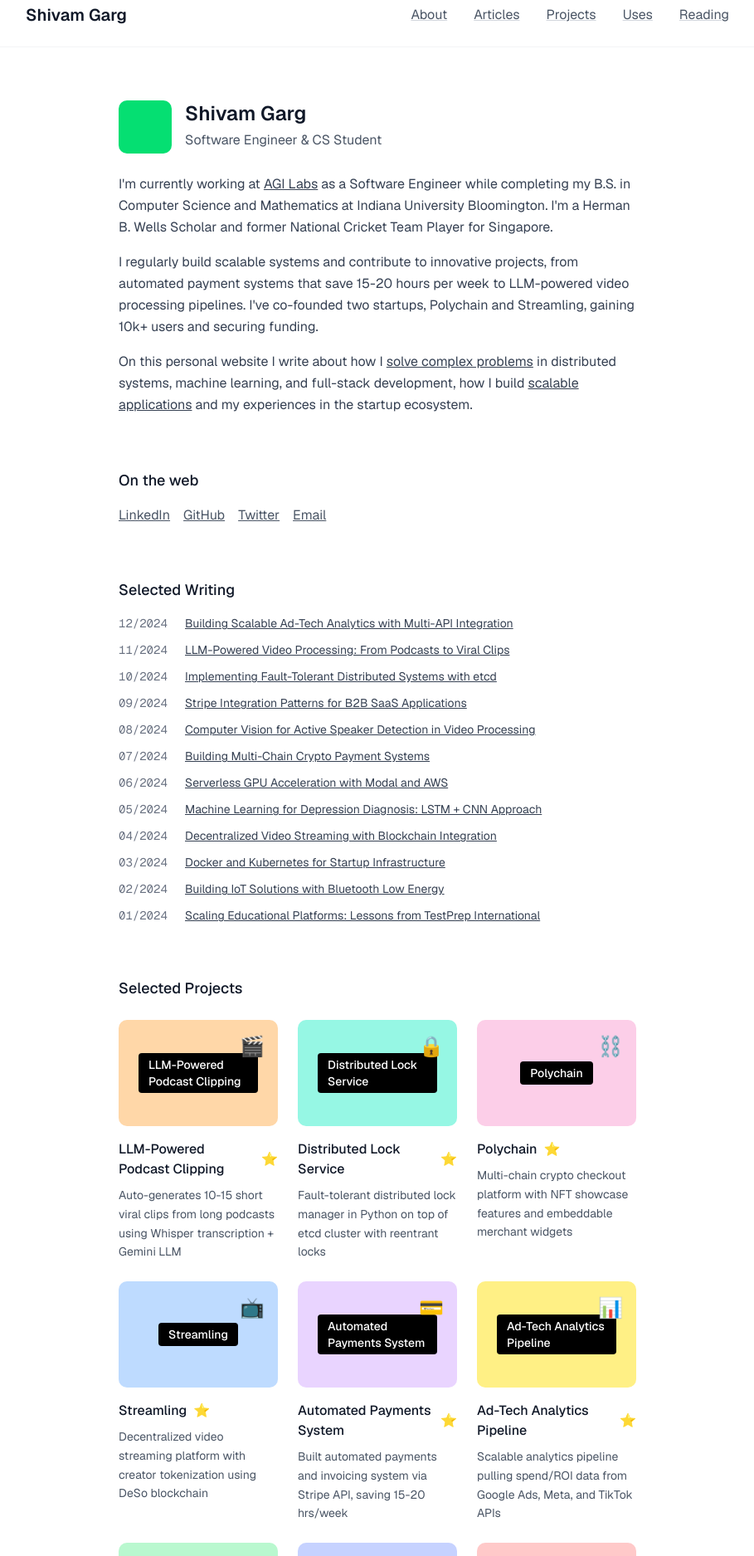
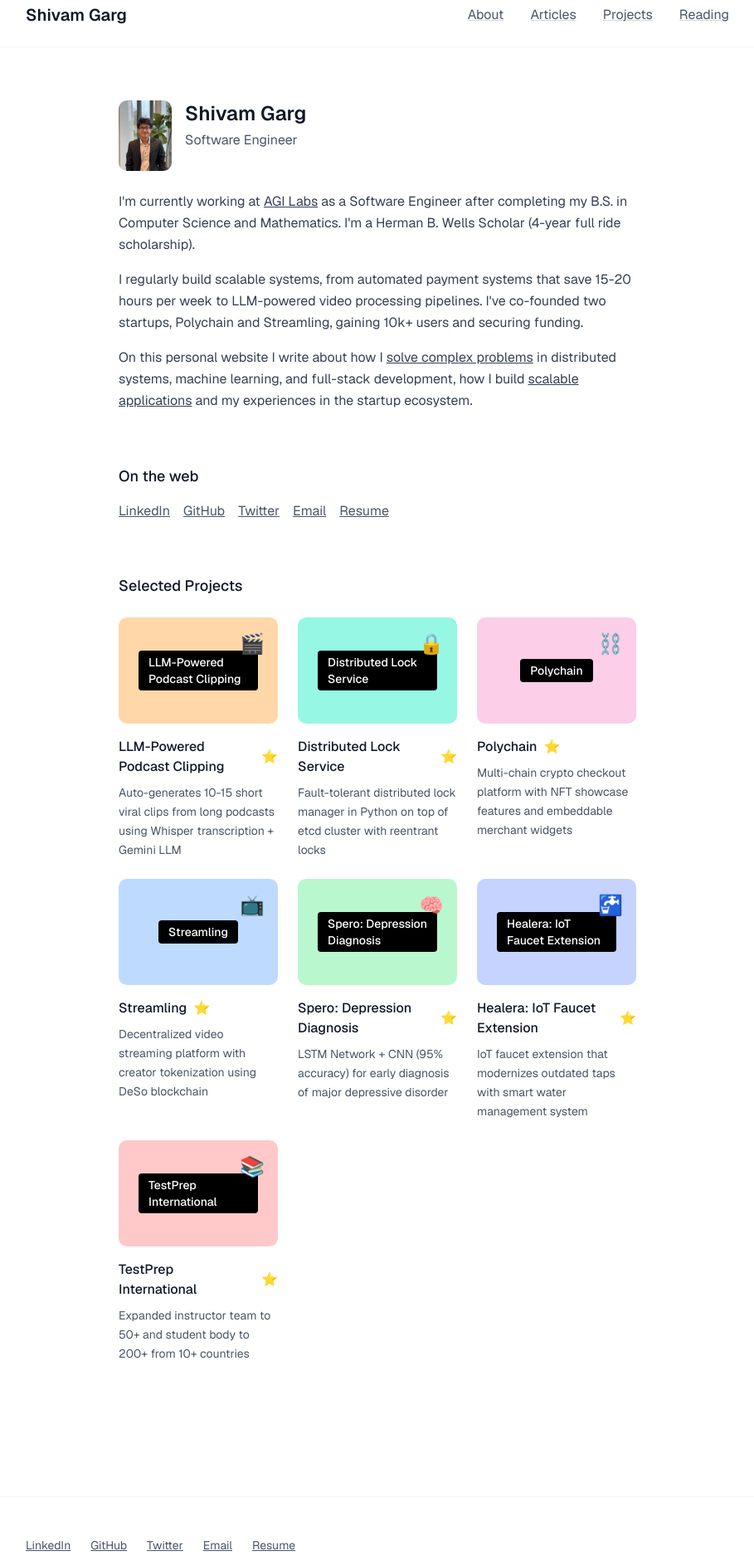
Before and after one commit to 22shivam/personal-website-redesign, a Next.js app: page / in a window 1280 px wide. Shown: the part 20-1895 px from the top of the page at 83% size, without its empty margins (185-1094 px from the left). Built offline with nearby package versions, Linux system fonts and the light colour scheme.

Commit message:
changed some things

```diff
--- a/app/about/page.tsx
+++ b/app/about/page.tsx
@@ -1,6 +1,8 @@
 import { Navigation } from "@/components/navigation"
 import { Footer } from "@/components/footer"
+import { AboutSection } from "@/components/about-section"
 import Link from "next/link"
+import Image from "next/image"
 
 export default function AboutPage() {
   return (
@@ -10,45 +12,17 @@ export default function AboutPage() {
       <main className="max-w-2xl mx-auto px-6 py-16">
         <div className="space-y-12">
           <div className="flex items-start gap-6">
-            <div className="w-16 h-16 bg-green-400 rounded-lg flex-shrink-0"></div>
+            <Image className="rounded-lg" src="/chosen.jpeg" alt="Shivam Garg" width={64} height={64} />
+            {/* <div className="w-16 h-16 bg-green-400 rounded-lg flex-shrink-0"></div> */}
             <div className="space-y-2">
-              <h1 className="text-2xl font-semibold text-gray-900">Stefan Zweifel</h1>
-              <p className="text-gray-600">Fullstack Developer</p>
+              <h1 className="text-2xl font-semibold text-gray-900">Shivam Garg</h1>
+              <p className="text-gray-600">Software Engineer</p>
             </div>
           </div>
 
-          <div className="space-y-6 text-gray-700 leading-relaxed">
-            <p>
-              I'm working at{" "}
-              <Link href="#" className="underline hover:text-gray-900">
-                Trenda
-              </Link>{" "}
-              as a senior fullstack developer, bringing over 15 years of experience building applications with PHP,
-              Laravel, Livewire, Tailwind CSS and Vue.js to help drive their product forward.
-            </p>
+          <AboutSection />
 
-            <p>
-              I regularly contribute to the open source community by writing guides on how to automate tasks or by
-              releasing PHP packages to solve a particular problem.
-            </p>
-
-            <p>
-              On this personal website I write about how I{" "}
-              <Link href="#" className="underline hover:text-gray-900">
-                solve problems
-              </Link>{" "}
-              in my personal or professional projects, how I set up{" "}
-              <Link href="#" className="underline hover:text-gray-900">
-                my favourite
-              </Link>{" "}
-              <Link href="#" className="underline hover:text-gray-900">
-                apps
-              </Link>{" "}
-              or on how to apply minimalism to the digital world.
-            </p>
-          </div>
-
-          <div className="space-y-4">
+          {/* <div className="space-y-4">
             <h2 className="text-lg font-medium text-gray-900">On the web</h2>
             <div className="flex flex-wrap gap-6">
               <Link href="#" className="text-gray-600 hover:text-gray-900 underline">
@@ -64,7 +38,7 @@ export default function AboutPage() {
                 Email
               </Link>
             </div>
-          </div>
+          </div> */}
         </div>
       </main>
 
--- a/app/page.tsx
+++ b/app/page.tsx
@@ -1,95 +1,23 @@
 import { ProjectCard } from "@/components/project-card"
 import { Navigation } from "@/components/navigation"
 import { Footer } from "@/components/footer"
-
-const projects = [
-  {
-    id: "llm-podcast-clipping",
-    title: "LLM-Powered Podcast Clipping",
-    description: "Auto-generates 10-15 short viral clips from long podcasts using Whisper transcription + Gemini LLM",
-    color: "bg-orange-200",
-    icon: "🎬",
-    starred: true,
-  },
-  {
-    id: "distributed-lock-service",
-    title: "Distributed Lock Service",
-    description: "Fault-tolerant distributed lock manager in Python on top of etcd cluster with reentrant locks",
-    color: "bg-teal-200",
-    icon: "🔒",
-    starred: true,
-  },
-  {
-    id: "polychain",
-    title: "Polychain",
-    description: "Multi-chain crypto checkout platform with NFT showcase features and embeddable merchant widgets",
-    color: "bg-pink-200",
-    icon: "⛓️",
-    starred: true,
-  },
-  {
-    id: "streamling",
-    title: "Streamling",
-    description: "Decentralized video streaming platform with creator tokenization using DeSo blockchain",
-    color: "bg-blue-200",
-    icon: "📺",
-    starred: true,
-  },
-  {
-    id: "agi-labs-payments",
-    title: "Automated Payments System",
-    description: "Built automated payments and invoicing system via Stripe API, saving 15-20 hrs/week",
-    color: "bg-purple-200",
-    icon: "💳",
-    starred: true,
-  },
-  {
-    id: "ad-tech-analytics",
-    title: "Ad-Tech Analytics Pipeline",
-    description: "Scalable analytics pipeline pulling spend/ROI data from Google Ads, Meta, and TikTok APIs",
-    color: "bg-yellow-200",
-    icon: "📊",
-    starred: true,
-  },
-  {
-    id: "spero-ml",
-    title: "Spero: Depression Diagnosis",
-    description: "LSTM Network + CNN (95% accuracy) for early diagnosis of major depressive disorder",
-    color: "bg-green-200",
-    icon: "🧠",
-    starred: true,
-  },
-  {
-    id: "healera-iot",
-    title: "Healera: IoT Faucet Extension",
-    description: "IoT faucet extension that modernizes outdated taps with smart water management system",
-    color: "bg-indigo-200",
-    icon: "🚰",
-    starred: true,
-  },
-  {
-    id: "testprep-international",
-    title: "TestPrep International",
-    description: "Expanded instructor team to 50+ and student body to 200+ from 10+ countries",
-    color: "bg-red-200",
-    icon: "📚",
-    starred: true,
-  },
-]
+import { AboutSection } from "@/components/about-section"
+import { projects } from "@/data/projects"
+import Image from "next/image"
 
 const selectedWriting = [
-  { date: "12/2024", title: "Building Scalable Ad-Tech Analytics with Multi-API Integration", url: "#" },
-  { date: "11/2024", title: "LLM-Powered Video Processing: From Podcasts to Viral Clips", url: "#" },
-  { date: "10/2024", title: "Implementing Fault-Tolerant Distributed Systems with etcd", url: "#" },
-  { date: "09/2024", title: "Stripe Integration Patterns for B2B SaaS Applications", url: "#" },
-  { date: "08/2024", title: "Computer Vision for Active Speaker Detection in Video Processing", url: "#" },
-  { date: "07/2024", title: "Building Multi-Chain Crypto Payment Systems", url: "#" },
-  { date: "06/2024", title: "Serverless GPU Acceleration with Modal and AWS", url: "#" },
-  { date: "05/2024", title: "Machine Learning for Depression Diagnosis: LSTM + CNN Approach", url: "#" },
-  { date: "04/2024", title: "Decentralized Video Streaming with Blockchain Integration", url: "#" },
-  { date: "03/2024", title: "Docker and Kubernetes for Startup Infrastructure", url: "#" },
-  { date: "02/2024", title: "Building IoT Solutions with Bluetooth Low Energy", url: "#" },
-  { date: "01/2024", title: "Scaling Educational Platforms: Lessons from TestPrep International", url: "#" },
+  // { date: "12/2024", title: "Building Scalable Ad-Tech Analytics with Multi-API Integration", url: "#" },
+  // { date: "11/2024", title: "LLM-Powered Video Processing: From Podcasts to Viral Clips", url: "#" },
+  // { date: "10/2024", title: "Implementing Fault-Tolerant Distributed Systems with etcd", url: "#" },
+  // { date: "09/2024", title: "Stripe Integration Patterns for B2B SaaS Applications", url: "#" },
+  // { date: "08/2024", title: "Computer Vision for Active Speaker Detection in Video Processing", url: "#" },
+  // { date: "07/2024", title: "Building Multi-Chain Crypto Payment Systems", url: "#" },
+  // { date: "06/2024", title: "Serverless GPU Acceleration with Modal and AWS", url: "#" },
+  // { date: "05/2024", title: "Machine Learning for Depression Diagnosis: LSTM + CNN Approach", url: "#" },
+  // { date: "04/2024", title: "Decentralized Video Streaming with Blockchain Integration", url: "#" },
+  // { date: "03/2024", title: "Docker and Kubernetes for Startup Infrastructure", url: "#" },
+  // { date: "02/2024", title: "Building IoT Solutions with Bluetooth Low Energy", url: "#" },
+  // { date: "01/2024", title: "Scaling Educational Platforms: Lessons from TestPrep International", url: "#" },
 ]
 
 export default function HomePage() {
@@ -100,62 +28,38 @@ export default function HomePage() {
       <main className="max-w-2xl mx-auto px-4 sm:px-6 py-8 sm:py-12 lg:py-16 space-y-8 sm:space-y-12 lg:space-y-16">
         <section className="space-y-4 sm:space-y-6">
           <div className="flex flex-col sm:flex-row sm:items-start gap-4">
-            <div className="w-16 h-16 sm:w-16 sm:h-16 bg-green-400 rounded-lg flex-shrink-0 mx-auto sm:mx-0"></div>
+          <Image className="rounded-lg" src="/chosen.jpeg" alt="Shivam Garg" width={64} height={64} />
             <div className="text-center sm:text-left">
               <h1 className="text-xl sm:text-2xl font-semibold text-gray-900 mb-1">Shivam Garg</h1>
-              <p className="text-sm sm:text-base text-gray-600">Software Engineer & CS Student</p>
+              <p className="text-sm sm:text-base text-gray-600">Software Engineer</p>
             </div>
           </div>
 
-          <div className="space-y-3 sm:space-y-4 text-sm sm:text-base text-gray-700 leading-relaxed">
-            <p>
-              I'm currently working at{" "}
-              <a href="#" className="underline">
-                AGI Labs
-              </a>{" "}
-              as a Software Engineer while completing my B.S. in Computer Science and Mathematics at Indiana University
-              Bloomington. I'm a Herman B. Wells Scholar and former National Cricket Team Player for Singapore.
-            </p>
-
-            <p>
-              I regularly build scalable systems and contribute to innovative projects, from automated payment systems
-              that save 15-20 hours per week to LLM-powered video processing pipelines. I've co-founded two startups,
-              Polychain and Streamling, gaining 10k+ users and securing funding.
-            </p>
-
-            <p>
-              On this personal website I write about how I{" "}
-              <a href="#" className="underline">
-                solve complex problems
-              </a>{" "}
-              in distributed systems, machine learning, and full-stack development, how I build{" "}
-              <a href="#" className="underline">
-                scalable applications
-              </a>{" "}
-              and my experiences in the startup ecosystem.
-            </p>
-          </div>
+          <AboutSection />
         </section>
 
         <section className="space-y-3 sm:space-y-4">
           <h2 className="text-base sm:text-lg font-medium text-gray-900">On the web</h2>
           <div className="flex flex-wrap gap-3 sm:gap-4 text-sm sm:text-base text-gray-600">
-            <a href="#" className="underline hover:text-gray-900">
+            <a href="https://www.linkedin.com/in/shivammgarg" className="underline hover:text-gray-900">
               LinkedIn
             </a>
-            <a href="#" className="underline hover:text-gray-900">
+            <a href="https://github.com/22shivam" className="underline hover:text-gray-900">
               GitHub
             </a>
-            <a href="#" className="underline hover:text-gray-900">
+            <a href="https://x.com/smgarg_" className="underline hover:text-gray-900">
               Twitter
             </a>
-            <a href="#" className="underline hover:text-gray-900">
+            <a href="mailto:shivamgarg2604@gmail.com" className="underline hover:text-gray-900">
               Email
+            </a>
+            <a href="/resume.pdf" className="underline hover:text-gray-900">
+              Resume
             </a>
           </div>
         </section>
 
-        <section className="space-y-3 sm:space-y-4">
+        {/* <section className="space-y-3 sm:space-y-4">
           <h2 className="text-base sm:text-lg font-medium text-gray-900">Selected Writing</h2>
           <div className="space-y-2 sm:space-y-3">
             {selectedWriting.map((article, index) => (
@@ -167,7 +71,7 @@ export default function HomePage() {
               </div>
             ))}
           </div>
-        </section>
+        </section> */}
 
         <section className="space-y-4 sm:space-y-6">
           <h2 className="text-base sm:text-lg font-medium text-gray-900">Selected Projects</h2>
--- a/app/projects/page.tsx
+++ b/app/projects/page.tsx
@@ -1,34 +1,8 @@
 import { Navigation } from "@/components/navigation"
 import { Footer } from "@/components/footer"
 import { ProjectCard } from "@/components/project-card"
+import { projects } from "@/data/projects"
 import Link from "next/link"
-
-const projects = [
-  {
-    id: "laravel-tfa-confirmation",
-    title: "laravel-tfa-confirmation",
-    description: "Protect sensitive routes or actions with a two-factor challenge",
-    color: "bg-orange-200",
-    icon: "🔒",
-    starred: true,
-  },
-  {
-    id: "laravel-backup-restore",
-    title: "laravel-backup-restore",
-    description: "A package to restore database backups made with spatie/laravel-backup.",
-    color: "bg-teal-200",
-    icon: "🔄",
-    starred: true,
-  },
-  {
-    id: "git-auto-commit-action",
-    title: "git-auto-commit-action",
-    description: "GitHub Action to automatically commit changed files back to the repository.",
-    color: "bg-pink-200",
-    icon: "🔗",
-    starred: true,
-  },
-]
 
 export default function ProjectsPage() {
   return (
@@ -40,7 +14,7 @@ export default function ProjectsPage() {
           <div className="space-y-6">
             <h1 className="text-3xl font-bold text-gray-900">Projects</h1>
 
-            <div className="space-y-4 text-gray-700 leading-relaxed">
+            {/* <div className="space-y-4 text-gray-700 leading-relaxed">
               <p>
                 As a developer I run into problems every day. Whenever possible, I try to publish my solutions as open
                 source software so others can benefit and build upon them.
@@ -82,7 +56,7 @@ export default function ProjectsPage() {
                 </Link>
                 .
               </p>
-            </div>
+            </div> */}
           </div>
 
           <div className="grid grid-cols-1 md:grid-cols-2 lg:grid-cols-3 gap-8 justify-items-center">
--- a/app/reading/page.tsx
+++ b/app/reading/page.tsx
@@ -13,11 +13,11 @@ export default function ReadingPage() {
           <div className="space-y-6 text-gray-700">
             <p>A collection of articles, books, and resources I find interesting and worth sharing.</p>
 
-            <div className="space-y-4">
+            {/* <div className="space-y-4">
               <h2 className="text-xl font-semibold text-gray-900">Currently Reading</h2>
               <p>• The Pragmatic Programmer</p>
               <p>• Clean Code</p>
-            </div>
+            </div> */}
           </div>
         </div>
       </main>
--- /dev/null
+++ b/components/about-section.tsx
@@ -0,0 +1,31 @@
+export function AboutSection() {
+  return (
+    <div className="space-y-3 sm:space-y-4 text-sm sm:text-base text-gray-700 leading-relaxed">
+      <p>
+        I'm currently working at{" "}
+        <a href="#" className="underline">
+          AGI Labs
+        </a>{" "}
+        as a Software Engineer after completing my B.S. in Computer Science and Mathematics. I'm a Herman B. Wells Scholar (4-year full ride scholarship).
+      </p>
+
+      <p>
+        I regularly build scalable systems, from automated payment systems
+        that save 15-20 hours per week to LLM-powered video processing pipelines. I've co-founded two startups,
+        Polychain and Streamling, gaining 10k+ users and securing funding.
+      </p>
+
+      <p>
+        On this personal website I write about how I{" "}
+        <a href="#" className="underline">
+          solve complex problems
+        </a>{" "}
+        in distributed systems, machine learning, and full-stack development, how I build{" "}
+        <a href="#" className="underline">
+          scalable applications
+        </a>{" "}
+        and my experiences in the startup ecosystem.
+      </p>
+    </div>
+  )
+}
--- a/components/footer.tsx
+++ b/components/footer.tsx
@@ -6,7 +6,7 @@ export function Footer() {
       <div className="max-w-4xl mx-auto px-6 py-12">
         <div className="space-y-6">
           <div className="flex flex-wrap gap-6 text-sm">
-            <Link href="#" className="text-gray-600 hover:text-gray-900 underline">
+            {/* <Link href="#" className="text-gray-600 hover:text-gray-900 underline">
               Mastodon
             </Link>
             <Link href="#" className="text-gray-600 hover:text-gray-900 underline">
@@ -17,10 +17,25 @@ export function Footer() {
             </Link>
             <Link href="#" className="text-gray-600 hover:text-gray-900 underline">
               Email
+            </Link> */}
+            <Link href="https://www.linkedin.com/in/shivammgarg" className="text-gray-600 hover:text-gray-900 underline">
+              LinkedIn
+            </Link>
+            <Link href="https://github.com/22shivam" className="text-gray-600 hover:text-gray-900 underline">
+              GitHub
+            </Link>
+            <Link href="https://x.com/smgarg_" className="text-gray-600 hover:text-gray-900 underline">
+              Twitter
+            </Link>
+            <Link href="mailto:shivamgarg2604@gmail.com" className="text-gray-600 hover:text-gray-900 underline">
+              Email
+            </Link>
+            <Link href="/resume.pdf" className="text-gray-600 hover:text-gray-900 underline">
+              Resume
             </Link>
           </div>
 
-          <div className="flex flex-wrap gap-6 text-sm">
+          {/* <div className="flex flex-wrap gap-6 text-sm">
             <Link href="#" className="text-gray-600 hover:text-gray-900 underline">
               RSS
             </Link>
@@ -42,9 +57,9 @@ export function Footer() {
             <Link href="#" className="text-gray-600 hover:text-gray-900 underline">
               Subscribe
             </Link>
-          </div>
+          </div> */}
 
-          <div className="text-sm text-gray-500">© 2012 - 2025 Stefan Zweifel</div>
+          <div className="text-sm text-gray-500">© 2025 Shivam Garg</div>
         </div>
       </div>
     </footer>
--- a/components/navigation.tsx
+++ b/components/navigation.tsx
@@ -28,12 +28,12 @@ export function Navigation() {
             >
               Projects
             </Link>
-            <Link
+            {/* <Link
               href="/uses"
               className="text-sm sm:text-base text-gray-600 hover:text-gray-900 underline decoration-gray-300 hover:decoration-gray-600 transition-colors"
             >
               Uses
-            </Link>
+            </Link> */}
             <Link
               href="/reading"
               className="text-sm sm:text-base text-gray-600 hover:text-gray-900 underline decoration-gray-300 hover:decoration-gray-600 transition-colors"
--- /dev/null
+++ b/data/projects.ts
@@ -0,0 +1,58 @@
+export const projects = [
+  {
+    id: "llm-podcast-clipping",
+    title: "LLM-Powered Podcast Clipping",
+    description: "Auto-generates 10-15 short viral clips from long podcasts using Whisper transcription + Gemini LLM",
+    color: "bg-orange-200",
+    icon: "🎬",
+    starred: true,
+  },
+  {
+    id: "distributed-lock-service",
+    title: "Distributed Lock Service",
+    description: "Fault-tolerant distributed lock manager in Python on top of etcd cluster with reentrant locks",
+    color: "bg-teal-200",
+    icon: "🔒",
+    starred: true,
+  },
+  {
+    id: "polychain",
+    title: "Polychain",
+    description: "Multi-chain crypto checkout platform with NFT showcase features and embeddable merchant widgets",
+    color: "bg-pink-200",
+    icon: "⛓️",
+    starred: true,
+  },
+  {
+    id: "streamling",
+    title: "Streamling",
+    description: "Decentralized video streaming platform with creator tokenization using DeSo blockchain",
+    color: "bg-blue-200",
+    icon: "📺",
+    starred: true,
+  },
+  {
+    id: "spero-ml",
+    title: "Spero: Depression Diagnosis",
+    description: "LSTM Network + CNN (95% accuracy) for early diagnosis of major depressive disorder",
+    color: "bg-green-200",
+    icon: "🧠",
+    starred: true,
+  },
+  {
+    id: "healera-iot",
+    title: "Healera: IoT Faucet Extension",
+    description: "IoT faucet extension that modernizes outdated taps with smart water management system",
+    color: "bg-indigo-200",
+    icon: "🚰",
+    starred: true,
+  },
+  {
+    id: "testprep-international",
+    title: "TestPrep International",
+    description: "Expanded instructor team to 50+ and student body to 200+ from 10+ countries",
+    color: "bg-red-200",
+    icon: "📚",
+    starred: true,
+  },
+]
```
Also changed, not shown: app/articles/page.tsx (+75 -75 lines), public/chosen.jpeg (added), 1 other file (tests, documents, lock files or other folders).
